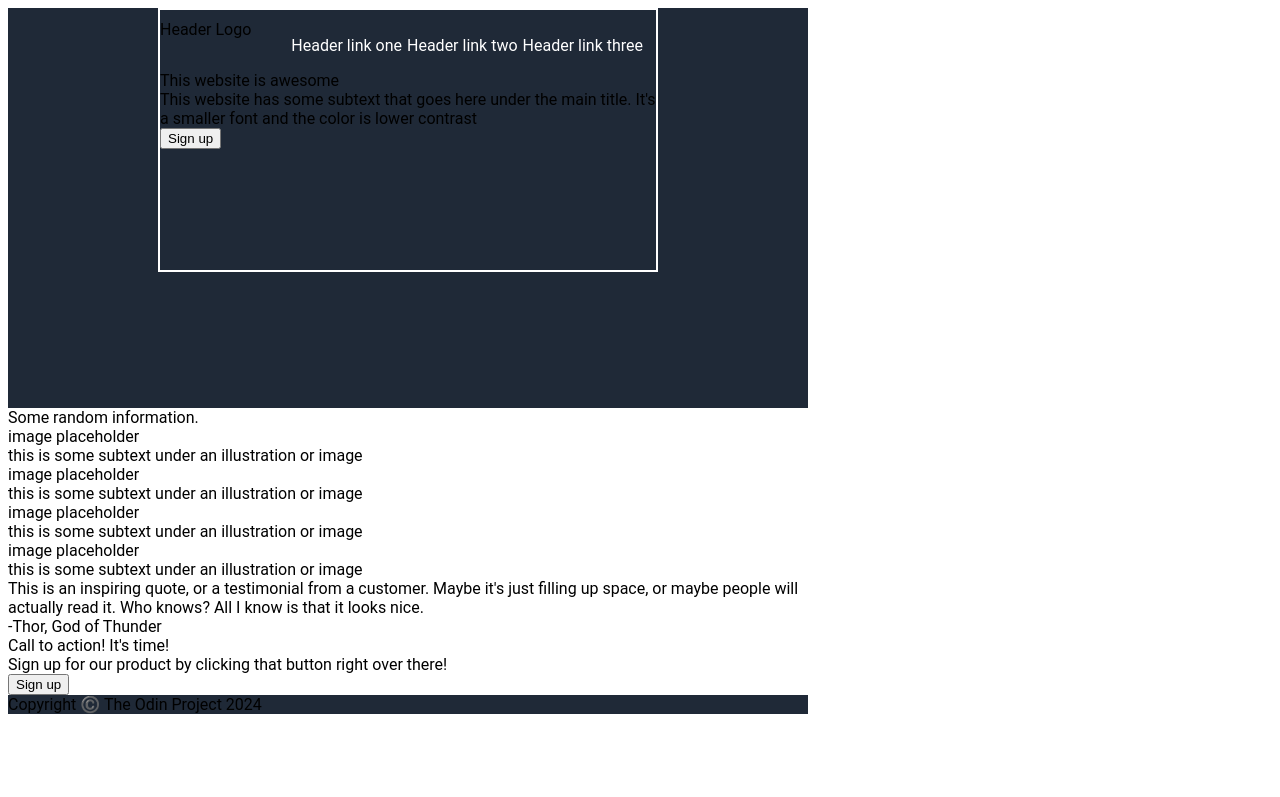
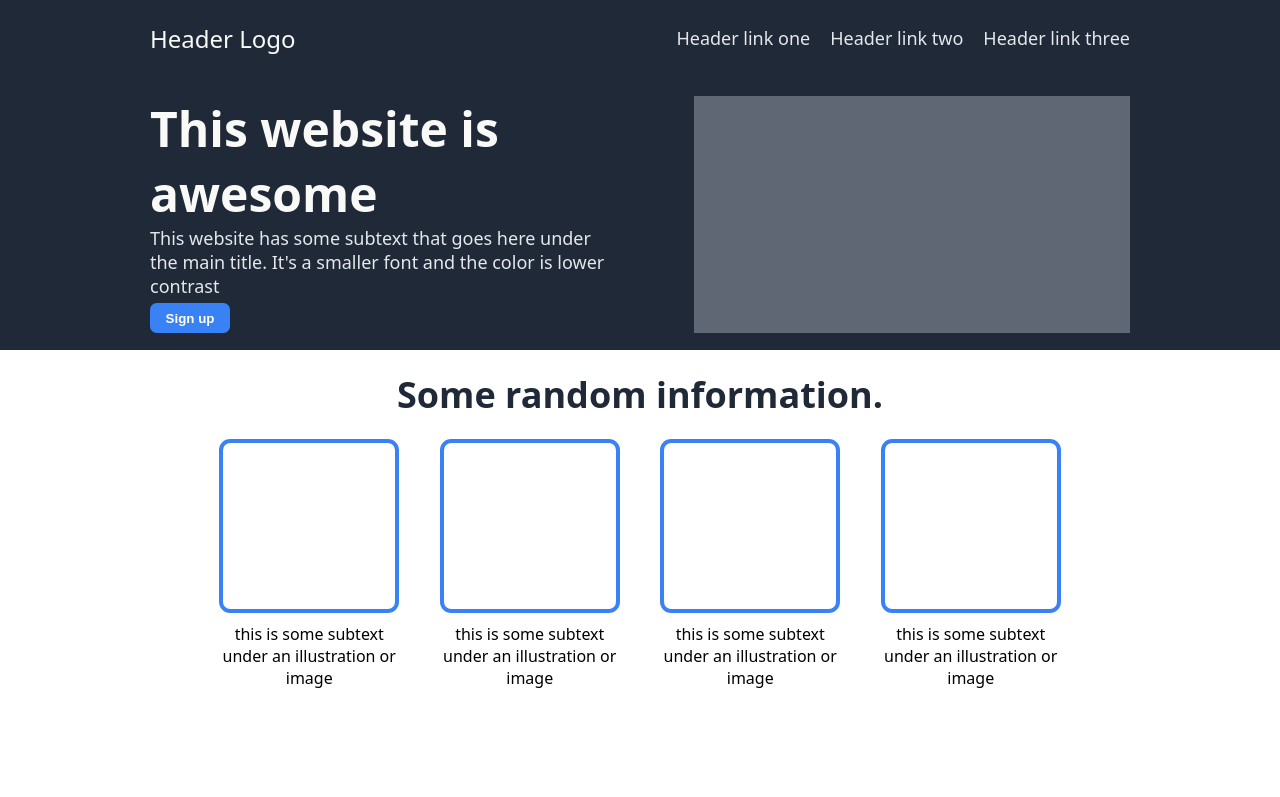
Before and after one commit to EmKay254/Odin-Landing-Page, a plain HTML site: page index.html in a window 1280 px wide. Shown: the top 797 px of the page. Drawn offline with Linux system fonts and the light colour scheme.

Commit message:
Updtate
replicated the page as that of the exercise

```diff
--- a/index.html
+++ b/index.html
@@ -13,7 +13,7 @@
         <div class="logo">
           Header Logo
         </div>
-        <ul>
+        <ul class="links">
           <li><a href="">Header link one</a></li>
           <li><a href="">Header link two</a></li>
           <li><a href="">Header link three</a></li>
@@ -37,14 +37,14 @@
       </div>
     </div>
   </div>
-  <div class="body">
+  <div class="body-mid"> <!--This is the middle white area that contains image placeholders-->
     <div class="body-header">
       Some random information.
     </div>
     <div class="image-container">
       <div class="image-content">
         <div class="illustration">
-          image placeholder
+          <img src="">
         </div>
         <div class="caption">
           this is some subtext under an illustration or image
@@ -52,7 +52,7 @@
       </div>
             <div class="image-content">
         <div class="illustration">
-          image placeholder
+          <img src="">
         </div>
         <div class="caption">
           this is some subtext under an illustration or image
@@ -60,7 +60,7 @@
       </div>
             <div class="image-content">
         <div class="illustration">
-          image placeholder
+          <img src="">
         </div>
         <div class="caption">
           this is some subtext under an illustration or image
@@ -68,7 +68,7 @@
       </div>
             <div class="image-content">
         <div class="illustration">
-          image placeholder
+          <img src="">
         </div>
         <div class="caption">
           this is some subtext under an illustration or image
@@ -77,6 +77,7 @@
     </div>
   </div>
   <div class="body-bottom">
+    <div class="body-bottom-content">
       <div class="quote">
         This is an inspiring quote, or a testimonial from a customer. Maybe it's just filling up space, or maybe people will actually read it. Who knows? All I know is that it looks nice.
       </div>
@@ -84,6 +85,8 @@
         -Thor, God of Thunder
       </div>
     </div>
+  </div>
+  <div class="body-footer">
     <div class="banner">
       <div class="content">
         <div class="action">
@@ -97,6 +100,7 @@
         <button>Sign up</button>
       </div>
     </div>
+  </div>
   <div class="footer">
       Copyright ©️ The Odin Project 2024
   </div>
--- a/style.css
+++ b/style.css
@@ -1,42 +1,219 @@
 body {
-  width: 100vh;
-  font-family: roboto;
+  width: 100%;
+  margin: 0PX;
+  font-family: system-ui, -apple-system, BlinkMacSystemFont, 'Segoe UI', Roboto, Oxygen, Ubuntu, Cantarell, 'Open Sans', 'Helvetica Neue', sans-serif;
 }
 
 .main-header {
-  height: 400px;
+  height: 350px;
   background-color: #1F2937;
 }
 
 .main-header-container {
-  border: 2px solid white;
-  height: 250px;
+  /* border: 2px solid white; */
+  height: 290px;
   margin: 0 150px;
   padding-top: 10px;
 }
 
 .main-header-container .header {
   display: flex;
+  flex-shrink: 1;
+  margin-bottom: 30px;
+  justify-content: space-between;
+}
+
+.header .logo {
+  font-size: 24px;
+  color: #F9FAF8;
+  align-self: center;
+  flex-shrink: 1;
 }
 
 ul {
   list-style-type: none;
   display: flex;
-  gap: 5px;
+  gap: 20px;
 }
 
 a {
   text-decoration: none;
-  color: white;
 }
 
+.header .links {
+  align-self: flex-end;
+}
 
+.main-header .header-content {
+  display: flex;
+  justify-content: space-between;
+  /* border: 2px solid white; */
+  width: 100%;
+  gap: 10px;
+}
 
+.header-content > .hero {
+  display: flex;
+  flex-direction: column;
+}
 
+.hero > .title {
+  font-size: 48px;
+  color: #F9FAF8;
+  font-weight: 900;
+}
 
+a, .title-content {
+  font-size: 18px;
+  color: #E5E7EB;
+  padding-bottom: 5px;
+  width: 470px;
+}
 
+button {
+  font-weight: bold;
+  color: white;
+  background-color: #3882F6;
+  width: 80px;
+  height: 30px;
+  border: none;
+  border-radius: 0.5em;
+}
 
+.header-content .image {
+  height:auto;
+  width: 49%;
+  background-color: #5f6674;
+}
+
+body .body-mid {
+  display: flex;
+  flex-direction: column;
+  margin: 0 150px;
+  /* border: 2px solid red; */
+  gap: 20px;
+  height: 450px;
+}
+
+.body-mid .body-header {
+  align-self: center;
+  padding-top: 20px;
+  font-size: 36px;
+  color: #1F2937;
+  font-weight: bold;
+}
+
+.body-mid .image-container {
+  /* border: 2px solid blue; */
+  display: flex;
+  width: 90%;
+  justify-content: space-around;
+  align-self: center;
+}
+
+.image-container .image-content {
+  /* border: 3px solid #3882F6; */
+  width: 180px;
+  height: 250px;
+  gap: 10px;
+  display: flex;
+  flex-direction: column;
+}
+
+.image-content .illustration {
+  border: 4px solid #3882F6;
+  border-radius: 0.7em;
+  height: 190px;
+}
+
+.image-content .caption {
+  display: flex;
+  text-align: center;
+  /* border: 2px solid peachpuff; */
+}
+
+body .body-bottom {
+  height: 380px;
+  background-color: #E5E7EB;
+}
+
+.body-bottom .body-bottom-content {
+  display: flex;
+  flex-direction: column;
+  gap: 5px;
+  margin: 0px 300px;
+  padding: 90px 0px;
+}
+
+.body-bottom-content .quote {
+  font-size: 36px;
+  font-weight: lighter;
+  font-style: italic;
+  color: #1F2937;
+}
+
+.body-bottom-content .author {
+  display: flex;
+  justify-content: flex-end;
+  font-size: 20px;
+  font-weight: bold;
+}
+
+body .body-footer {
+  height: 150px;
+  padding: 80px 0px;
+}
+
+.body-footer .banner {
+  display: flex;
+  justify-content: space-between;
+  height: 100px;
+  background-color: #3882F6;
+  margin: 0px 150px;
+  padding: 30px 80px;
+  /* border: 2px solid red; */
+  border-radius: 0.8em;
+}
+
+.banner .content {
+  display: flex;
+  flex-direction: column;
+  height: 60px;
+  width: auto;
+  margin: 20px 50px;
+  /* border: 2px solid red; */
+  gap: 4px;
+}
+
+.content .action {
+  color: white;
+  font-weight: bold;
+  font-size: 20px;
+}
+
+.content .redirect {
+  color: #E5E7EB;
+  font-size: 17px;
+}
+
+.banner .button {
+  display: flex;
+  align-self: center;
+  height: 30px;
+  width: 80px;
+  border: 2px solid white;
+  border-radius: 0.5em;
+  justify-self: center;
+  margin-right: 50px;
+
+}
 
 .footer {
+  display: flex;
+  align-items: center;
+  justify-content: center;
+  font-size: 20px;
+  height: 100px;
+  color: #E5E7EB;
   background-color: #1F2937;
 }
```
Lines whose indentation alone changed are shown as unchanged.
